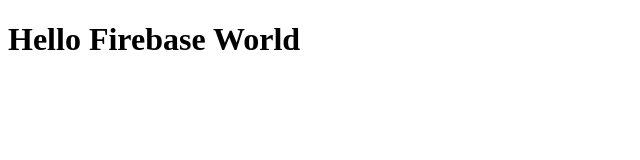
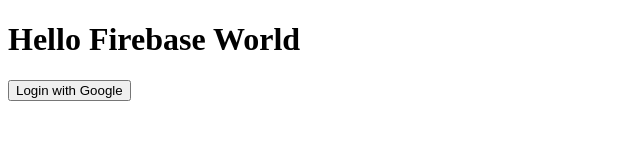
Before and after one commit to lee0427/fietsmeet, a plain HTML site: page public/index.html in a window 1280 px wide. Shown: the whole page, without its empty margins (0-640 px from the left). Drawn offline with Linux system fonts and the light colour scheme; some packages are replaced by stand-ins of ours.

Commit message:
adds login with google and display user's name

```diff
--- a/public/app.js
+++ b/public/app.js
@@ -0,0 +1,19 @@
+document.addEventListener('DOMContentLoaded', event => {
+
+    const app = firebase.app();
+    console.log(app);
+
+});
+
+function googleLogin() {
+    const provider = new firebase.auth.GoogleAuthProvider();
+
+    firebase.auth().signInWithPopup(provider)
+
+        .then(result => {
+            const user = result.user;
+            document.write(`Hello ${user.displayName}`);
+            console.log(user)
+        })
+        .catch(console.log)
+}
--- a/public/index.html
+++ b/public/index.html
@@ -30,6 +30,10 @@
 
   <h1>Hello Firebase World</h1>
 
+  <button onclick="googleLogin()">
+    Login with Google
+  </button>
+
   <script src="app.js"></script>
 </body>
 
```
